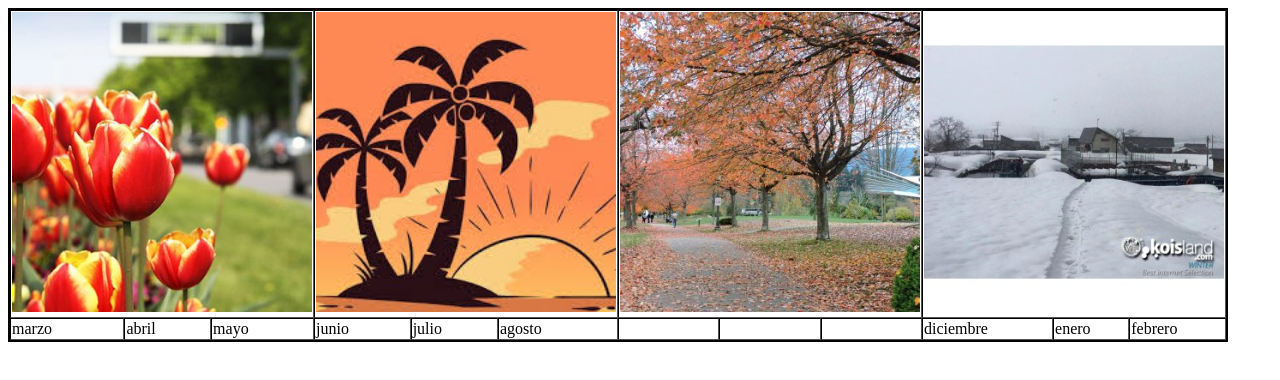
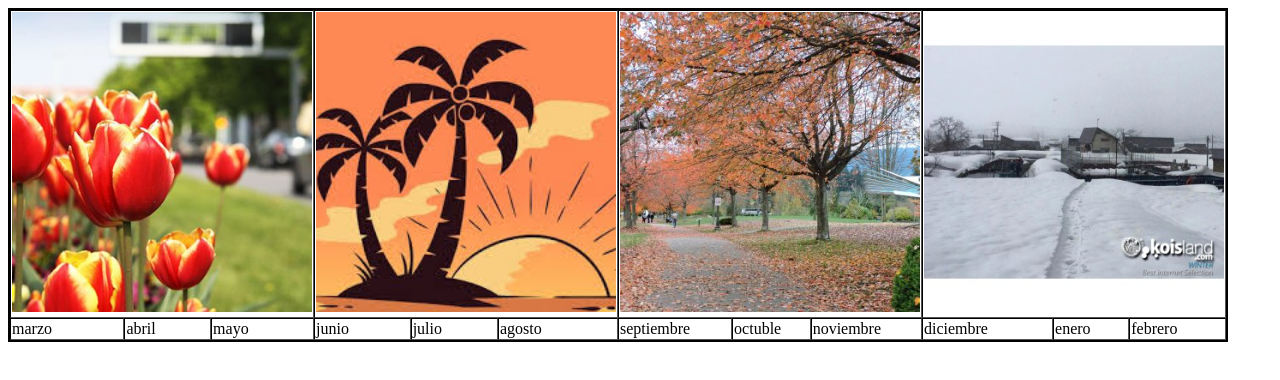
Before and after one commit to unacalleandando/estaciones, a plain HTML site: page index.html in a window 1280 px wide. Drawn offline with Linux system fonts and the light colour scheme.

Commit message:
mesesOTONO

```diff
--- a/index.html
+++ b/index.html
@@ -41,9 +41,9 @@
             <td>julio</td>
             <td>agosto</td>
 
-            <td></td>
-            <td></td>
-            <td></td>
+            <td>septiembre</td>
+            <td>octuble</td>
+            <td>noviembre</td>
 
             <td>diciembre</td>
             <td>enero</td>
```
